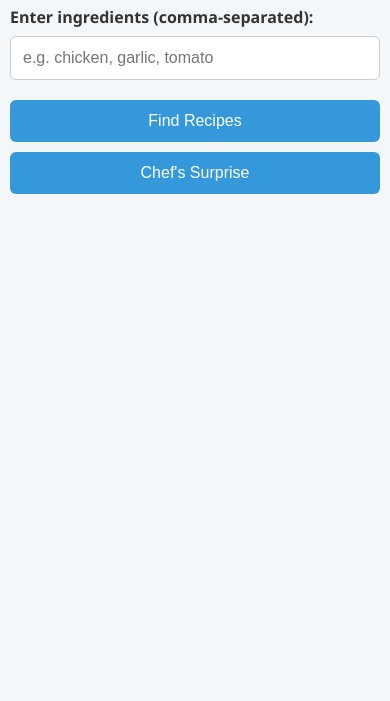
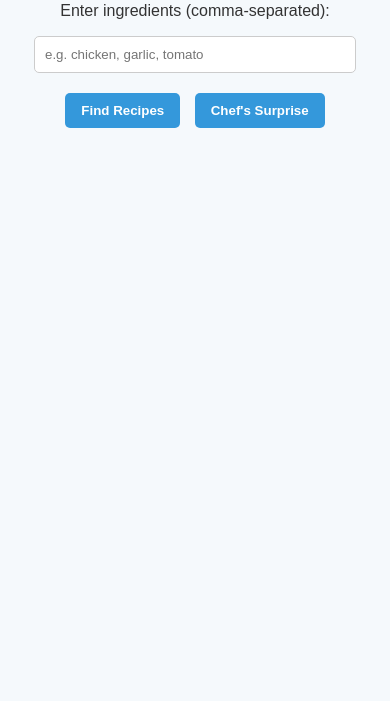
Before and after one commit to hernandezv15/recipe-randomizer, a plain HTML site: page index.html in a window 390 px wide. Shown: the part 143-844 px from the top of the page. Drawn offline with Linux system fonts and the light colour scheme.

Commit message:
Update index.html

```diff
--- a/index.html
+++ b/index.html
@@ -1,167 +1,115 @@
 <!DOCTYPE html>
 <html lang="en">
 <head>
-  <meta charset="UTF-8">
-  <title>Recipe Randomizer</title>
+  <meta charset="UTF-8" />
+  <meta name="viewport" content="width=device-width, initial-scale=1.0"/>
+  <title>Cloud-Based Recipe App</title>
   <style>
     body {
-      font-family: 'Segoe UI', Tahoma, Geneva, Verdana, sans-serif;
-      background-color: #f4f7fa;
+      font-family: Arial, sans-serif;
+      background-color: #f5f9fc;
       color: #333;
-      max-width: 800px;
-      margin: 0 auto;
-      padding: 40px 20px;
+      text-align: center;
+      padding: 20px;
     }
-
     h1 {
-      text-align: center;
       color: #2c3e50;
     }
-
-    label {
-      font-weight: 600;
-      display: block;
-      margin-bottom: 8px;
+    input[type="text"] {
+      width: 300px;
+      padding: 10px;
+      margin-bottom: 15px;
+      border: 1px solid #ccc;
+      border-radius: 5px;
     }
-
-    input[type="text"] {
-      width: 100%;
-      padding: 12px;
-      font-size: 16px;
-      border: 1px solid #ccc;
-      border-radius: 6px;
-      margin-bottom: 20px;
-      box-sizing: border-box;
-    }
-
     button {
-      padding: 12px 18px;
-      font-size: 16px;
+      padding: 10px 16px;
+      margin: 5px;
       border: none;
-      border-radius: 6px;
+      border-radius: 5px;
       background-color: #3498db;
       color: white;
+      font-weight: bold;
       cursor: pointer;
-      margin-right: 10px;
-      transition: background-color 0.3s;
     }
-
     button:hover {
       background-color: #2980b9;
     }
-
-    #loading {
-      margin-top: 15px;
-      font-style: italic;
-      color: #555;
+    .recipe-card {
+      background-color: #ffffff;
+      border: 1px solid #ccc;
+      border-radius: 8px;
+      padding: 15px;
+      margin: 15px auto;
+      max-width: 600px;
+      text-align: left;
+      box-shadow: 0 2px 5px rgba(0,0,0,0.1);
     }
-
-    .recipe {
-      background-color: #ffffff;
-      border: 1px solid #e1e4e8;
-      border-left: 4px solid #3498db;
-      padding: 16px;
-      margin-top: 20px;
-      border-radius: 6px;
-      box-shadow: 0 2px 5px rgba(0, 0, 0, 0.05);
-    }
-
-    .recipe h3 {
+    .recipe-card h3 {
       margin-top: 0;
-      color: #2c3e50;
-    }
-
-    .recipe p {
-      margin: 6px 0 12px;
-      line-height: 1.5;
-    }
-
-    strong {
-      display: block;
-      margin-bottom: 4px;
-      color: #555;
-    }
-
-    @media (max-width: 600px) {
-      body {
-        padding: 20px 10px;
-      }
-      button {
-        width: 100%;
-        margin-bottom: 10px;
-      }
+      color: #34495e;
     }
   </style>
 </head>
 <body>
-  <h1>Cloud-Based Recipe Randomizer</h1>
+  <h1>Cloud-Based Recipe App</h1>
+  <p>Enter ingredients (comma-separated):</p>
+  <input type="text" id="ingredientsInput" placeholder="e.g. chicken, garlic, tomato" />
+  <br />
+  <button onclick="findRecipes()">Find Recipes</button>
+  <button onclick="chefSurprise()">Chef's Surprise</button>
 
-  <label for="ingredients">Enter ingredients (comma-separated):</label>
-  <input type="text" id="ingredients" placeholder="e.g. chicken, garlic, tomato">
-
-  <button onclick="getRecipes()">Find Recipes</button>
-  <button onclick="getSurprise()">Chef's Surprise</button>
-
-  <div id="loading"></div>
-  <div id="result"></div>
+  <div id="results"></div>
 
   <script>
     const apiBase = "https://u6bi014pb2.execute-api.us-east-2.amazonaws.com";
 
-    function renderRecipe(recipe) {
-      return `
-        <div class="recipe">
-          <h3>${recipe.title}</h3>
-          <strong>Ingredients:</strong>
-          <p>${recipe.ingredients}</p>
-          <strong>Directions:</strong>
-          <p>${recipe.directions}</p>
-        </div>
-      `;
+    function findRecipes() {
+      const input = document.getElementById("ingredientsInput").value.trim();
+      if (!input) return alert("Please enter ingredients");
+
+      fetch(`${apiBase}/get-recipes?ingredients=${encodeURIComponent(input)}`)
+        .then((res) => res.json())
+        .then((data) => {
+          displayResults(data);
+        })
+        .catch((err) => {
+          console.error("Error:", err);
+          alert("Failed to fetch recipes.");
+        });
     }
 
-    async function getRecipes() {
-      const ingredients = document.getElementById("ingredients").value.trim();
-      const resultDiv = document.getElementById("result");
-      const loadingDiv = document.getElementById("loading");
-
-      resultDiv.innerHTML = '';
-      loadingDiv.textContent = 'Searching for recipes...';
-
-      try {
-        const res = await fetch(`${apiBase}/get-recipes?ingredients=${encodeURIComponent(ingredients)}`);
-        const data = await res.json();
-        loadingDiv.textContent = '';
-
-        if (!data || data.message === 'No matching recipes found') {
-          resultDiv.innerHTML = '<p><strong>No matching recipes found.</strong></p>';
-          return;
-        }
-
-        resultDiv.innerHTML = data.slice(0, 3).map(renderRecipe).join('');
-      } catch (err) {
-        loadingDiv.textContent = '';
-        resultDiv.innerHTML = `<p style="color:red;"><strong>Error: ${err.message}</strong></p>`;
-      }
+    function chefSurprise() {
+      fetch(`${apiBase}/chef-surprise`)
+        .then((res) => res.json())
+        .then((data) => {
+          displayResults(data);
+        })
+        .catch((err) => {
+          console.error("Error:", err);
+          alert("Chef's Surprise failed.");
+        });
     }
 
-    async function getSurprise() {
-      const resultDiv = document.getElementById("result");
-      const loadingDiv = document.getElementById("loading");
+    function displayResults(recipes) {
+      const resultsDiv = document.getElementById("results");
+      resultsDiv.innerHTML = "";
 
-      resultDiv.innerHTML = '';
-      loadingDiv.textContent = 'Loading a surprise recipe...';
+      if (!recipes || recipes.length === 0) {
+        resultsDiv.innerHTML = "<p>No recipes found.</p>";
+        return;
+      }
 
-      try {
-        const res = await fetch(`${apiBase}/chef-surprise`);
-        const data = await res.json();
-        loadingDiv.textContent = '';
-
-        resultDiv.innerHTML = renderRecipe(data);
-      } catch (err) {
-        loadingDiv.textContent = '';
-        resultDiv.innerHTML = `<p style="color:red;"><strong>Error: ${err.message}</strong></p>`;
-      }
+      recipes.forEach((recipe) => {
+        const card = document.createElement("div");
+        card.className = "recipe-card";
+        card.innerHTML = `
+          <h3>${recipe.title || "No title available"}</h3>
+          <p><strong>Ingredients:</strong> ${recipe.ingredients || "N/A"}</p>
+          <p><strong>Directions:</strong> ${recipe.directions || "N/A"}</p>
+        `;
+        resultsDiv.appendChild(card);
+      });
     }
   </script>
 </body>
```
